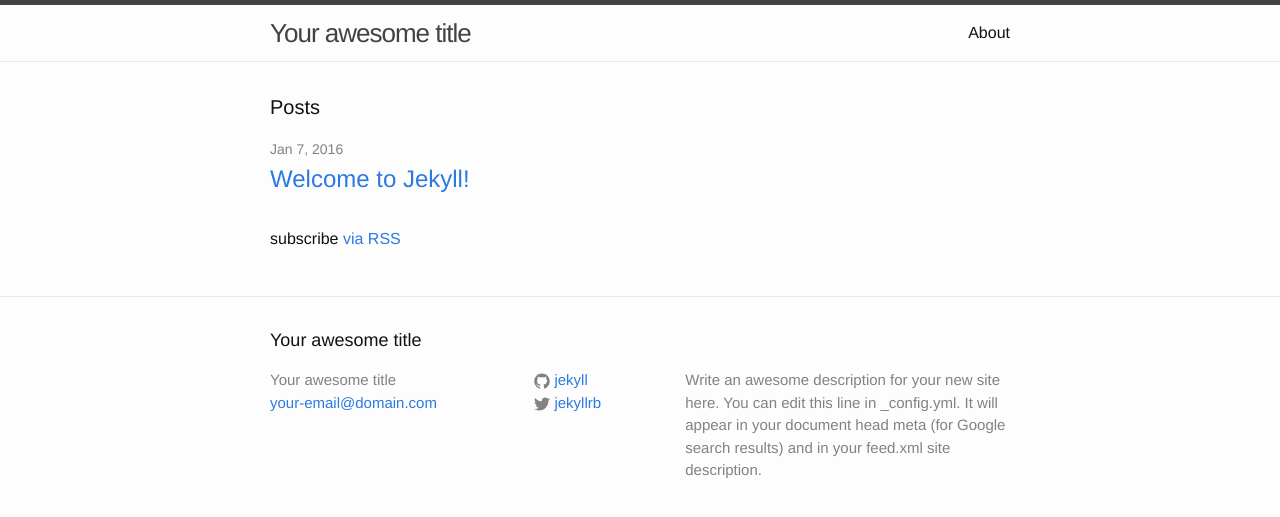
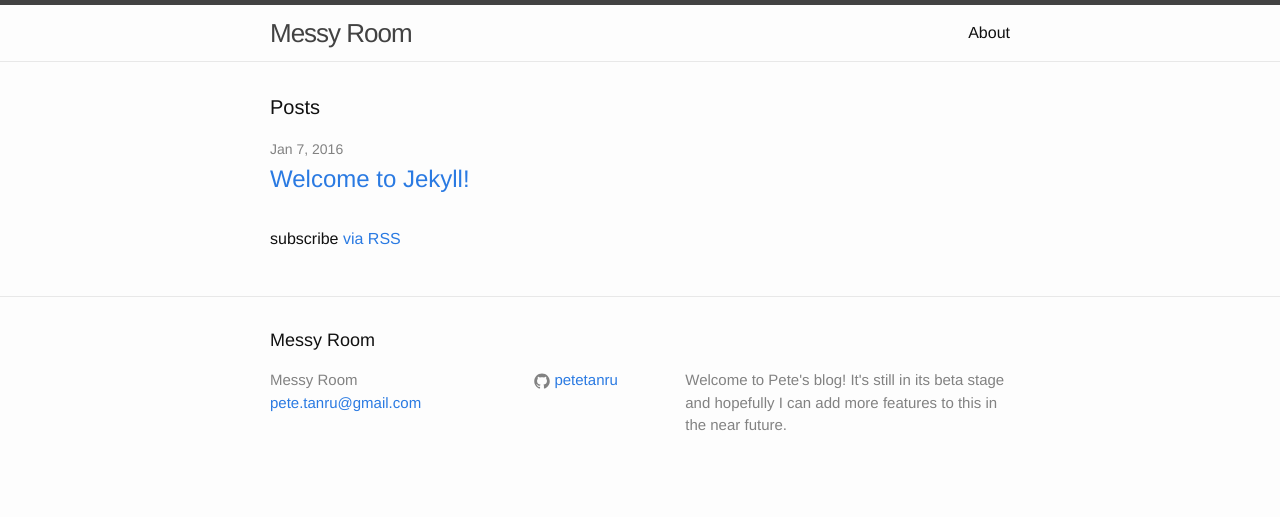
Before and after one commit to petetanru/petetanru.github.io, a Jekyll site: the page built from index.html, in a window 1280 px wide. Shown: the top 517 px of the page. Built offline with Jekyll 4.4.1, drawn with Linux system fonts in a browser that asks for light colours.

Commit message:
config edited

```diff
--- a/_config.yml
+++ b/_config.yml
@@ -6,16 +6,14 @@
 # 'jekyll serve'. If you change this file, please restart the server process.
 
 # Site settings
-title: Your awesome title
-email: your-email@domain.com
+title: Messy Room
+email: pete.tanru@gmail.com
 description: > # this means to ignore newlines until "baseurl:"
-  Write an awesome description for your new site here. You can edit this
-  line in _config.yml. It will appear in your document head meta (for
-  Google search results) and in your feed.xml site description.
-baseurl: "" # the subpath of your site, e.g. /blog
+  Welcome to Pete's blog! It's still in its beta stage and hopefully
+  I can add more features to this in the near future.
+baseurl: "https://petetanru.github.io/" # the subpath of your site, e.g. /blog
 url: "http://yourdomain.com" # the base hostname & protocol for your site
-twitter_username: jekyllrb
-github_username:  jekyll
+github_username:  petetanru
 
 # Build settings
 markdown: kramdown
```
